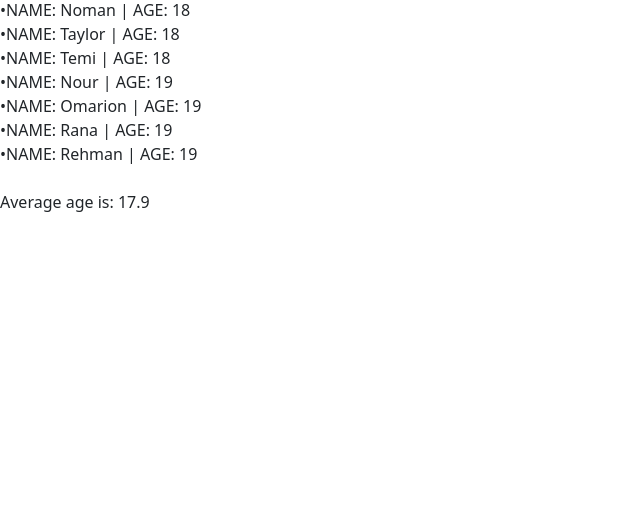
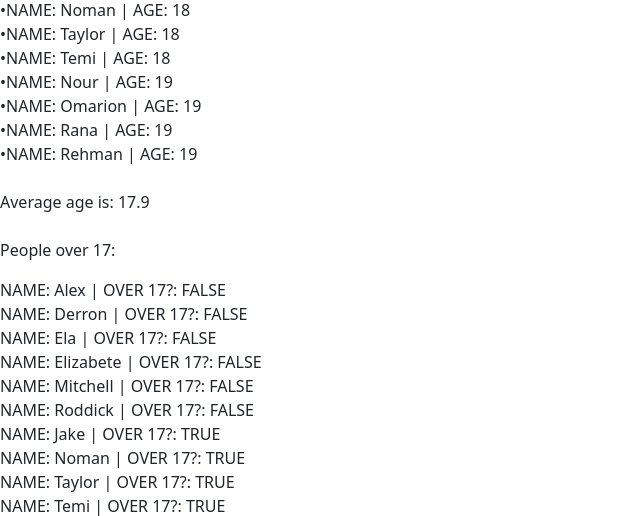
Before and after one commit to RoddickM/01-PHP-Store-Manipulate-Data, a PHP site: page /data-manipulation.php in a window 1280 px wide. Shown: the part 610-1126 px from the top of the page, without its empty margins (0-640 px from the left). Before the commit the page ends 822 px from the top, so only its background shows below. Run offline with PHP 8.4, Linux system fonts and the light colour scheme.

Commit message:
Update data-manipulation.php

```diff
--- a/store-manipulate-data/data-manipulation.php
+++ b/store-manipulate-data/data-manipulation.php
@@ -54,7 +54,19 @@
             $average_age = $culm_var / count($name_and_age);
             echo "Average age is: " .round($average_age, 1);
 
+            echo "<br>";
+            echo "<br>";
 
+            echo "<p>People over 17:</p>";
+            for($i = 0; $i < count($name_and_age); $i++) {
+                $student_age = $name_and_age[$i]['Age'];
+                if ($student_age > 17) {
+                    echo 'NAME: '.$name_and_age[$i]['Name'].' | OVER 17?: TRUE <br>';
+                }
+                else{
+                    echo 'NAME: '.$name_and_age[$i]['Name'].' | OVER 17?: FALSE <br>';
+                }
+            }
         ?>
 
     </body>
```
